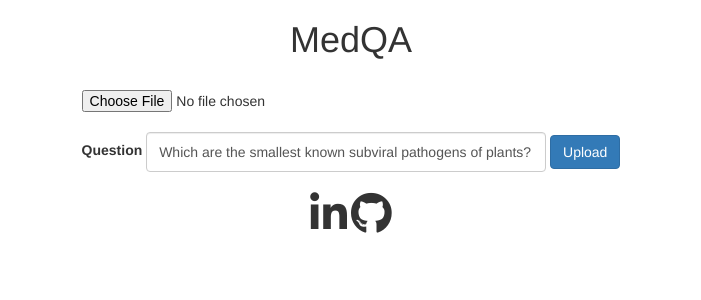
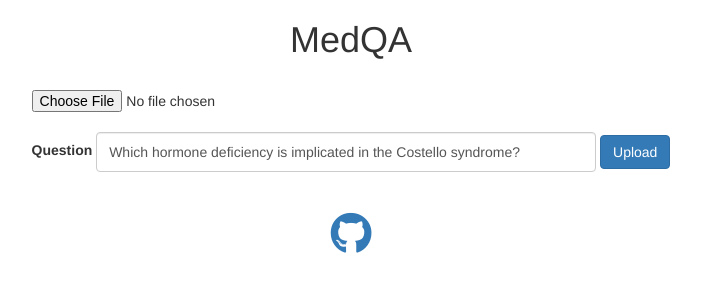
Before and after one commit to exchhattu/BiomedicalQASystem-Transformers-TransferLearning-MedQA, a Python web app: template serving/flask/templates/index.html in a window 1280 px wide. Shown: the top 300 px of the page, without its empty margins (289-990 px from the left). Run offline with Jinja, Linux system fonts and the light colour scheme; the template is opened without the code that fills it, so the values that code supplies are empty; some libraries are stand-ins or nearby versions; some web fonts are replaced.

```diff
--- a/serving/flask/templates/index.html
+++ b/serving/flask/templates/index.html
@@ -16,7 +16,7 @@
 <link href="https://fonts.googleapis.com/css?family=Muli:400,400i,800,800i" rel="stylesheet">
 <link href="https://cdnjs.cloudflare.com/ajax/libs/font-awesome/5.12.0/css/all.min.css" rel="stylesheet">
 <style>
-  .form-control {height:40px; width:400px !important}
+  .form-control {height:40px; width:500px !important}
 </style>
 </head>
 
@@ -24,19 +24,6 @@
 <body class="text-center">
 <h1>MedQA</h1>
 <br/>
-  <!--
-  <form class="form-inline">
-  <div class="form-group">
-    <label for="exampleInputName2">Name</label>
-    <input type="text" class="form-control" id="exampleInputName2" placeholder="Jane Doe">
-  </div>
-  <div class="form-group">
-    <label for="exampleInputEmail2">Email</label>
-    <input type="email" class="form-control" id="exampleInputEmail2" placeholder="jane.doe@example.com">
-  </div>
-  <button type="submit" class="btn btn-default">Send invitation</button>
--->
-
 
 <!--  <form class="form-signin" method=post enctype=multipart/form-data align="center">-->
 <form class="form-inline" method=post enctype=multipart/form-data align="center">
@@ -44,13 +31,15 @@
       <input type="file" name="file" class="form-control-file" id="inputfile">
       <br>
       <label for="inputquestion">Question</label>
-      <input type="text" name="Question" class="form-control" id="inputquestion" placeholder="Type" value="Which are the smallest known subviral pathogens of plants?">
+      <input type="text" name="Question" class="form-control" id="inputquestion" placeholder="Type" value="Which hormone deficiency is implicated in the Costello syndrome?">
       <button class="btn btn-md btn-primary" type="submit">Upload</button>
+      <br>
+      <br>
     </div>
     <br>
     <br>
     <div class="social-icons">
-          <i class="fab fa-linkedin-in fa-3x"></i>
+        <a href="https://github.com/exchhattu/MedQA" target="_blank">
         <i class="fab fa-github fa-3x"></i>
     </div>
 </form>
```
Lines whose indentation alone changed are shown as unchanged.
